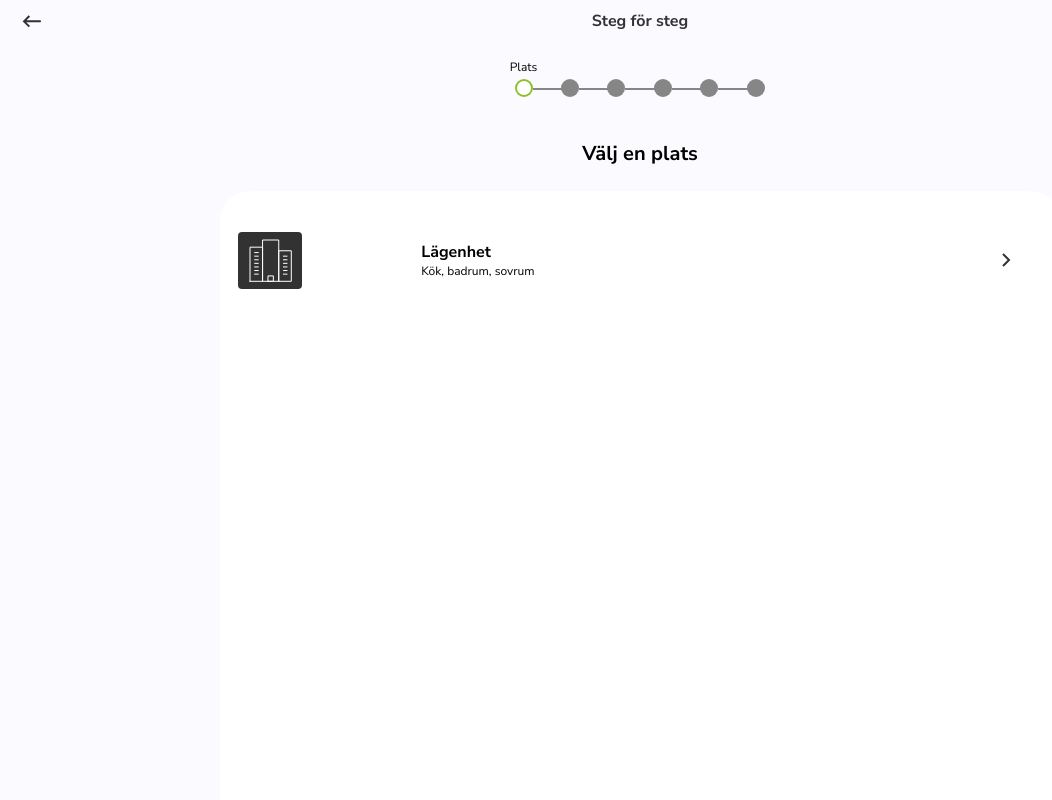
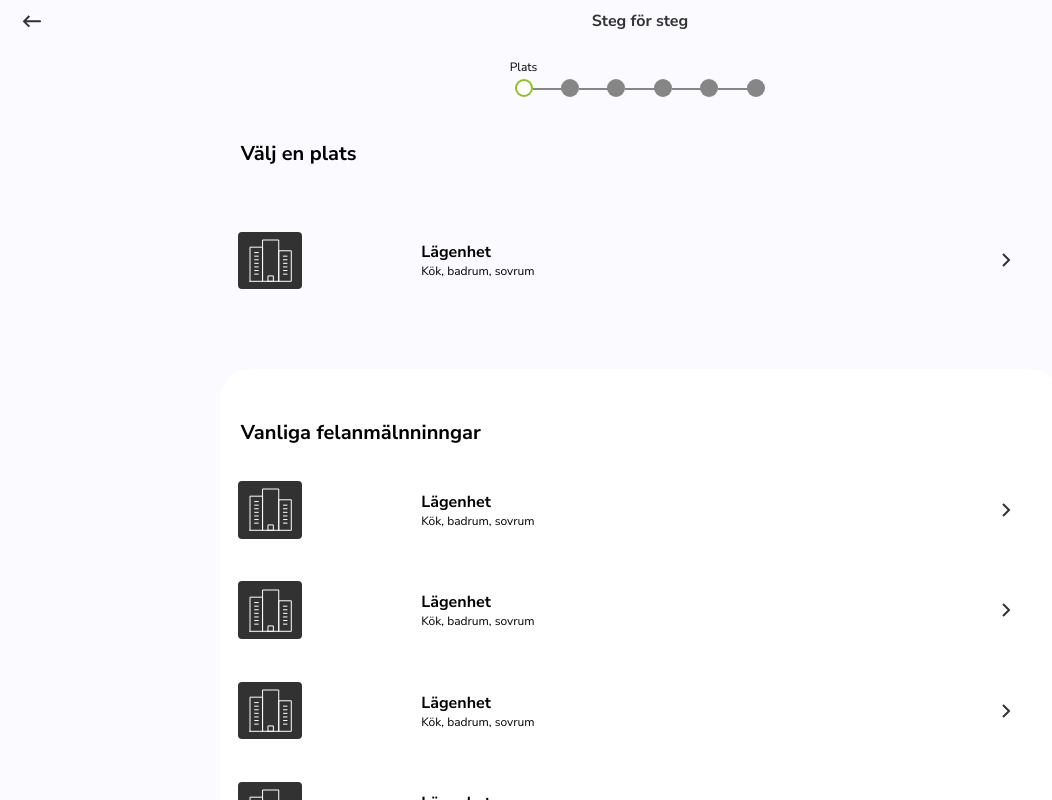
Before and after one commit to allmannyttan/felanmalan, a React (Vite) app in the folder packages/client/: page /plats in a window 1280 px wide. Shown: the whole page, without its empty margins (0-1052 px from the left). Built offline with nearby package versions, Linux system fonts and the light colour scheme; the HTML template or start-up script is replaced by a standard one.

Commit message:
wip: layout "show common error reports"

```diff
--- a/packages/client/src/pages/Place.tsx
+++ b/packages/client/src/pages/Place.tsx
@@ -4,6 +4,7 @@ import NextStepCard from '../components/NextStepCard'
 import Section from '../components/Section'
 import { H1 } from '../components/Typography'
 import Elements from '../shared-elements'
+import { FlexToStart } from '../shared-elements/layout'
 import { userAtom } from '../utils/atoms'
 
 const Place = () => {
@@ -14,10 +15,32 @@ const Place = () => {
   }, [])
   return (
     <>
-      <H1>Välj en plats</H1>
-      <Section>
+      <FlexToStart>
+        <H1>Välj en plats</H1>
+      </FlexToStart>
+      <Section bg="inherit">
         <Elements.Layout.Ul>
           <li>
+            <NextStepCard
+              bg="inherit"
+              title="Lägenhet"
+              subtitle="Kök, badrum, sovrum"
+              sendTo="rum"
+            />
+          </li>
+        </Elements.Layout.Ul>
+      </Section>
+      <Section>
+        <FlexToStart>
+          <H1>Vanliga felanmälnninngar</H1>
+        </FlexToStart>
+        <Elements.Layout.Ul>
+          <li>
+            <NextStepCard title="Lägenhet" subtitle="Kök, badrum, sovrum" sendTo="rum" />
+            <NextStepCard title="Lägenhet" subtitle="Kök, badrum, sovrum" sendTo="rum" />
+            <NextStepCard title="Lägenhet" subtitle="Kök, badrum, sovrum" sendTo="rum" />
+            <NextStepCard title="Lägenhet" subtitle="Kök, badrum, sovrum" sendTo="rum" />
+            <NextStepCard title="Lägenhet" subtitle="Kök, badrum, sovrum" sendTo="rum" />
             <NextStepCard title="Lägenhet" subtitle="Kök, badrum, sovrum" sendTo="rum" />
           </li>
         </Elements.Layout.Ul>
```
